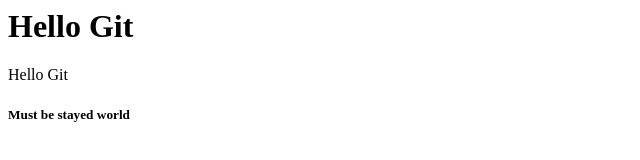
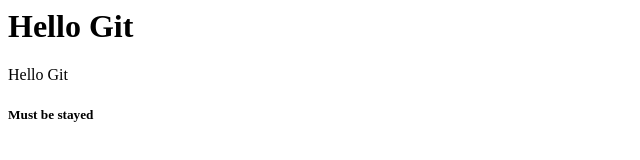
Before and after one commit to vaheaghekyan/git-sample, a plain HTML site: page index.html in a window 1280 px wide. Shown: the full height of the page, 0-640 px from the left. Drawn offline with Linux system fonts and the light colour scheme.

Commit message:
wrong commit 2

```diff
--- a/index.html
+++ b/index.html
@@ -1,3 +1,3 @@
 <h1>Hello Git</h1>
 <p>Hello Git</p>
-<h5>Must be stayed world</h5>
+<h5>Must be stayed</h5>
```
